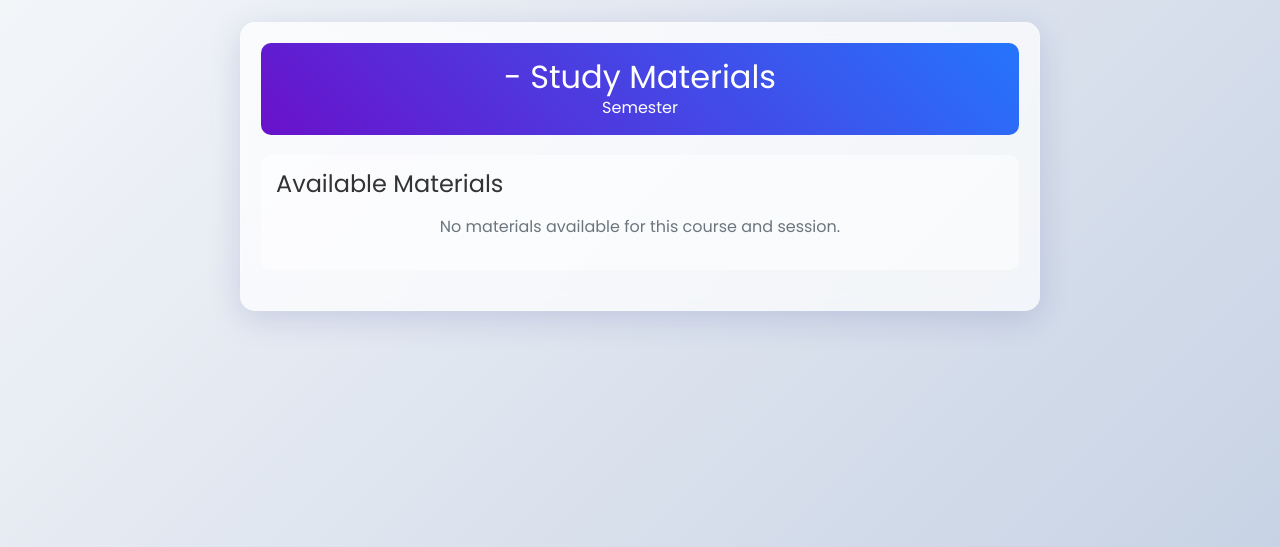
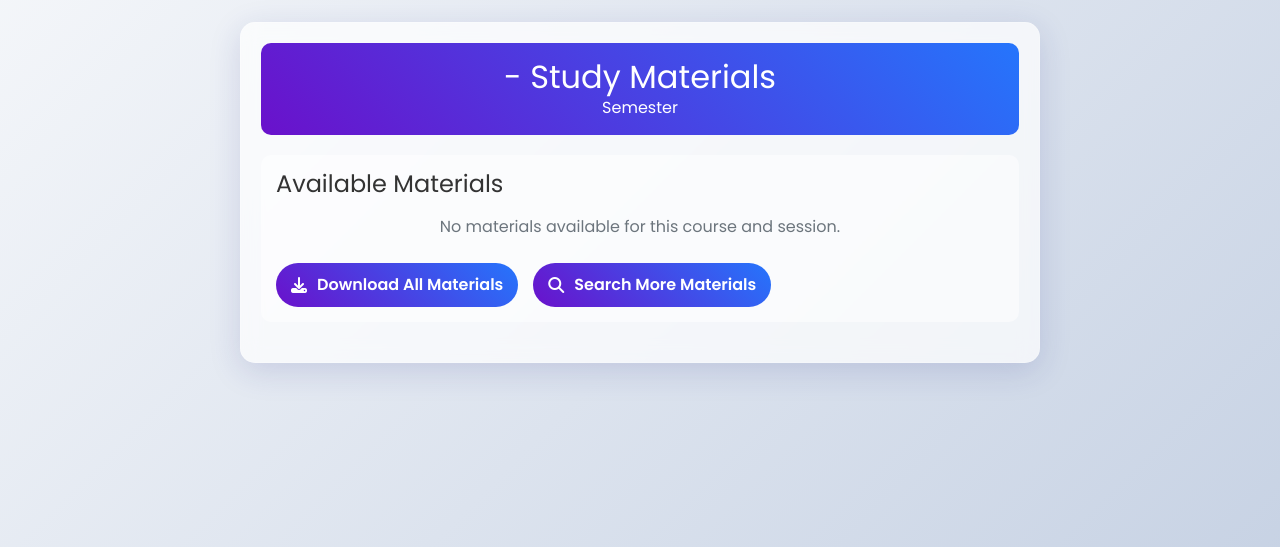
Before and after one commit to openaixander/past_q, a Django app: template faculty/templates/faculty/download_study_materials.html in a window 1280 px wide. Shown: the part 66-613 px from the top of the page. Run offline with Django 4.2, Linux system fonts and the light colour scheme; the template is opened without the code that fills it, so the values that code supplies are empty; some libraries are stand-ins or nearby versions.

Commit message:
Update download_study_materials.html

```diff
--- a/faculty/templates/faculty/download_study_materials.html
+++ b/faculty/templates/faculty/download_study_materials.html
@@ -192,6 +192,15 @@ Download Study Materials - {{ material.course.name }}
                 {% empty %}
                 <p class="text-center text-muted">No materials available for this course and session.</p>
                 {% endfor %}
+                <div class="download-buttons text-center mt-4">
+                    <a href="{% url 'faculty:download_multiple_files' material.pk %}"
+                       class="btn btn-custom download-all-btn">
+                        <i class="fas fa-download"></i> Download All Materials
+                    </a>
+                    <a href="{% url 'faculty:download_materials' %}" class="btn btn-custom">
+                        <i class="fas fa-search"></i> Search More Materials
+                    </a>
+                </div>
             </div>
         </div>
     </div>
```
